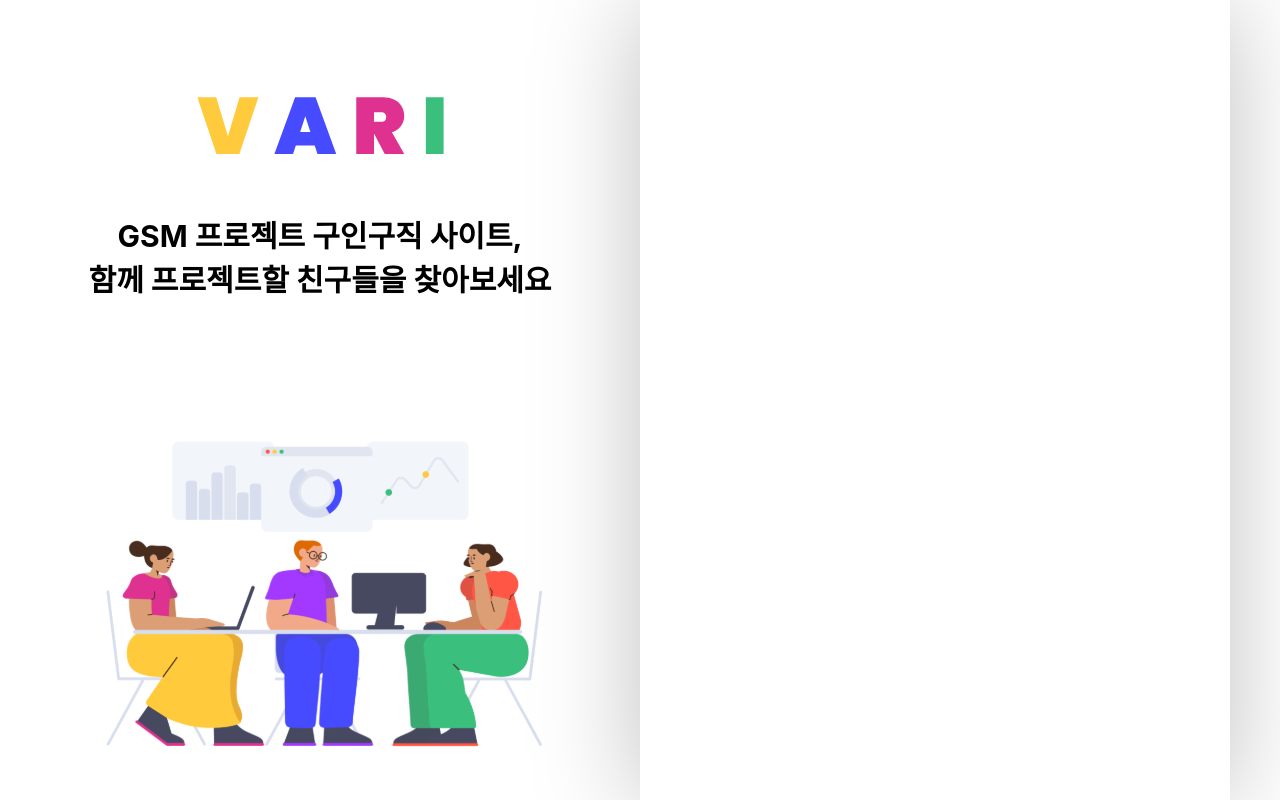
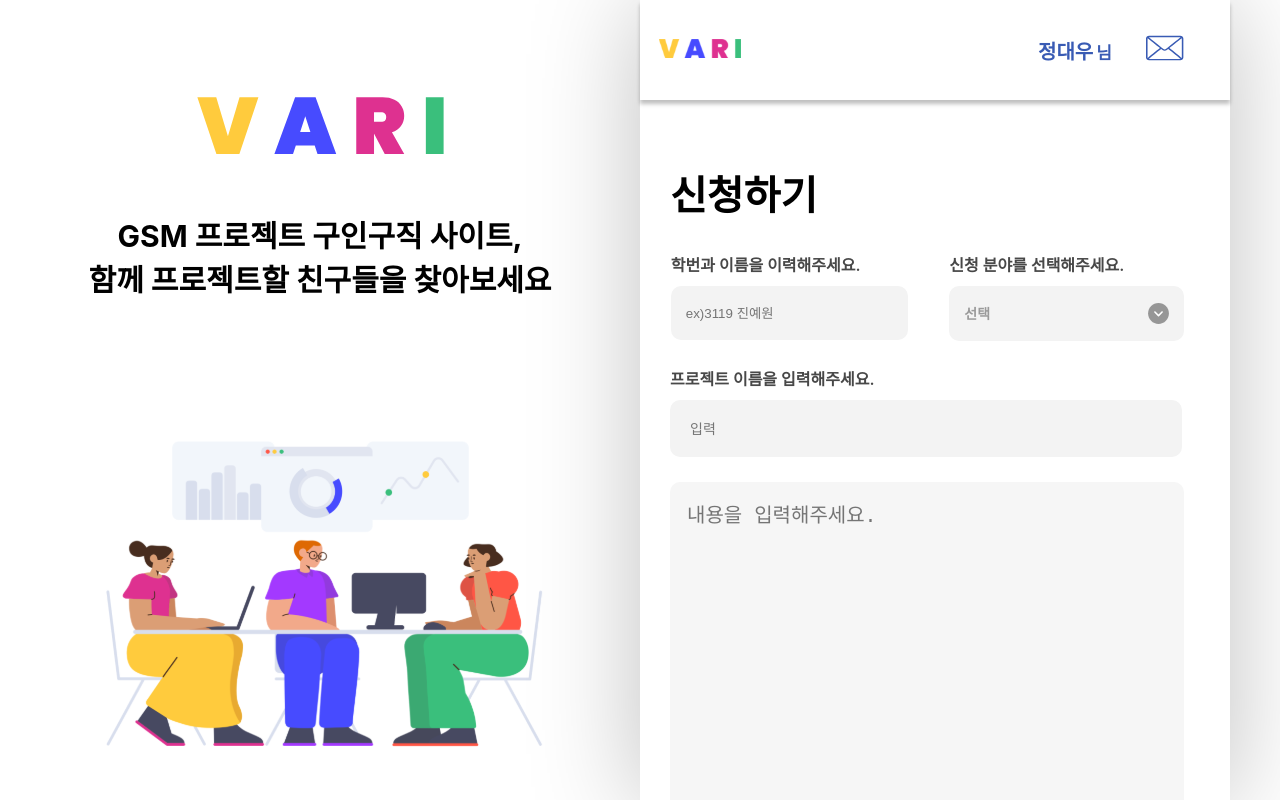
Before and after one commit to GSM-Festival/VARI-Frontend, a React (Create React App) app: page /apply in a window 1280 px wide. Built offline with nearby package versions, Linux system fonts and the light colour scheme.

Commit message:
ApplyPage

```diff
--- /dev/null
+++ b/src/Components/Apply/Apply.js
@@ -0,0 +1,45 @@
+import * as S from "./Style";
+
+function Apply() {
+  return (
+    <S.Positioner>
+      <S.WriteText>신청하기</S.WriteText>
+
+      <S.Wrapper>
+        <S.Number placeholder="ex)3119 진예원">
+          <S.LabelStyle>학번과 이름을 이력해주세요.</S.LabelStyle>
+          <input placeholder="ex)3119 진예원"></input>
+        </S.Number>
+        <S.SelectBox>
+          <S.LabelStyle>신청 분야를 선택해주세요.</S.LabelStyle>
+          <select>
+            <option disabled selected>
+              선택
+            </option>
+            <option>프론트</option>
+            <option>백앤드</option>
+            <option>ios</option>
+            <option>앱</option>
+            <option>디자인</option>
+          </select>
+        </S.SelectBox>
+      </S.Wrapper>
+      <S.NameWrapper>
+        <S.LabelStyle>프로젝트 이름을 입력해주세요.</S.LabelStyle>
+
+        <S.Name placeholder="입력"></S.Name>
+      </S.NameWrapper>
+      <S.ContentWrapper>
+        <S.content placeholder="내용을 입력해주세요."></S.content>
+      </S.ContentWrapper>
+      <S.BtnWrapper>
+        <S.Btn to="/" onClick={() => alert("저장 완료")}>
+          신청
+        </S.Btn>
+        <S.Btn to="/">취소</S.Btn>
+      </S.BtnWrapper>
+    </S.Positioner>
+  );
+}
+
+export default Apply;
--- /dev/null
+++ b/src/Components/Apply/Style.js
@@ -0,0 +1,125 @@
+import { Link } from "react-router-dom";
+import styled from "styled-components";
+import A from "../../Assets/SVG/Arrow.svg";
+
+export const Positioner = styled.div`
+  display: flex;
+  flex-direction: column;
+`;
+export const WriteText = styled.div`
+  margin-top: 64px;
+  margin-left: 30px;
+  color: #000;
+  font-weight: 600;
+  font-size: 40px;
+`;
+
+export const LabelStyle = styled.label`
+  font-size: 16px;
+  font-weight: 600;
+  color: #484848;
+  margin-bottom: 10px;
+`;
+
+export const Wrapper = styled.div`
+  display: flex;
+  flex-direction: row;
+  justify-content: space-around;
+  margin-left: 10px;
+  margin-right: 25px;
+`;
+
+export const Number = styled.div`
+  margin-top: 30px;
+  display: flex;
+  flex-direction: column;
+  input {
+    width: 220px;
+    height: 52px;
+    padding-left: 15px;
+    border: none;
+    background-color: #f3f3f3;
+    border-radius: 10px;
+  }
+`;
+
+export const SelectBox = styled.div`
+  margin-top: 30px;
+  display: flex;
+  flex-direction: column;
+  select {
+    -webkit-appearance: none; /* 화살표 없애기 for chrome*/
+    -moz-appearance: none; /* 화살표 없애기 for firefox*/
+    appearance: none; /* 화살표 없애기 공통*/
+    width: 235px;
+    height: 55px;
+    border: none;
+    background-color: #f3f3f3;
+    border-radius: 10px;
+    color: #9a9a9a;
+    padding-left: 15px;
+    font-weight: 600;
+    font-size: 14px;
+    background-image: url(${A});
+    background-repeat: no-repeat;
+    background-position: right 15px center;
+    cursor: pointer;
+  }
+`;
+
+export const NameWrapper = styled.div`
+  margin-left: 30px;
+  margin-top: 25px;
+`;
+export const Name = styled.input`
+  margin-top: 10px;
+  width: 490px;
+  height: 55px;
+  background-color: #f3f3f3;
+  border-radius: 10px;
+  border: none;
+  padding-left: 20px;
+  font-size: 14px;
+  font-weight: 500;
+`;
+
+export const ContentWrapper = styled.div`
+  margin-left: 30px;
+  margin-top: 25px;
+`;
+export const content = styled.textarea`
+  width: 495px;
+  height: 430px;
+  background: #f6f6f6;
+  border-radius: 10px;
+  font-size: 20px;
+  line-height: 30px;
+  padding-top: 20px;
+  padding-left: 17px;
+  border: none;
+  resize: none;
+`;
+
+export const BtnWrapper = styled.div`
+  display: flex;
+  width: 220px;
+  margin-left: 320px;
+  margin-top: 25px;
+  justify-content: space-between;
+`;
+
+export const Btn = styled(Link)`
+  display: flex;
+  width: 100px;
+  height: 45px;
+  text-decoration: none;
+  color: #fff;
+  background: #395bb4;
+  border-radius: 10px;
+  border: none;
+  align-items: center;
+  justify-content: center;
+  font-weight: 600;
+  font-size: 20px;
+  cursor: pointer;
+`;
--- a/src/Components/JobSearchDetail/JobSearchDetail.js
+++ b/src/Components/JobSearchDetail/JobSearchDetail.js
@@ -1,5 +1,4 @@
 import * as S from "./Style";
-import { Link } from "react-router-dom";
 
 const JobSearchDetail = () => {
   return (
@@ -12,9 +11,7 @@ const JobSearchDetail = () => {
         좋겠어요~~! 같이 열심히 해서 원하는 기업에 취업할 분들 구해요.
       </S.Content>
       <S.BtnWrapper>
-        <S.Btn to="/" onClick={() => alert("신청 완료")}>
-          신청
-        </S.Btn>
+        <S.Btn to="/apply">신청</S.Btn>
         <S.Btn to="/">취소</S.Btn>
       </S.BtnWrapper>
     </S.Positioner>
--- a/src/Components/index.js
+++ b/src/Components/index.js
@@ -5,3 +5,4 @@ export { default as Navigate } from "./Navigate/Navigate";
 export { default as JobSearch } from "./JobSearch/JobSearch";
 export { default as Write } from "./Write/Write";
 export { default as JobSearchDetail } from "./JobSearchDetail/JobSearchDetail";
+export { default as Apply } from "./Apply/Apply";
--- /dev/null
+++ b/src/Pages/ApplyPage.js
@@ -0,0 +1,12 @@
+import { Apply, Header } from "../Components";
+
+const ApplyPage = () => {
+  return (
+    <>
+      <Header />
+      <Apply />
+    </>
+  );
+};
+
+export default ApplyPage;
--- a/src/Router.js
+++ b/src/Router.js
@@ -1,5 +1,7 @@
 import { BrowserRouter, Routes, Route } from "react-router-dom";
+import { Apply } from "./Components";
 import { SignInPage, SignUpPage, MainPage, WritePage } from "./Pages";
+import ApplyPage from "./Pages/ApplyPage";
 import ShowPage from "./Pages/ShowPage";
 
 const Router = () => {
@@ -11,6 +13,7 @@ const Router = () => {
         <Route path="/signup" element={<SignUpPage />} />
         <Route path="/write" element={<WritePage />} />
         <Route path="/show" element={<ShowPage />} />
+        <Route path="/apply" element={<ApplyPage />} />
       </Routes>
     </BrowserRouter>
   );
```
